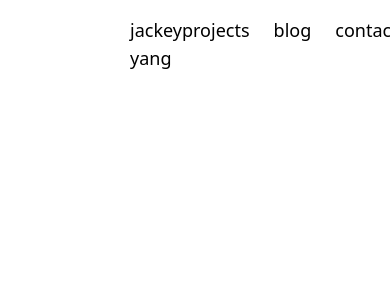
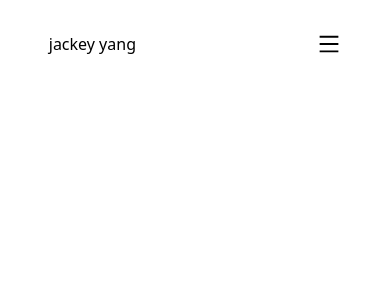
Before and after one commit to g00gol/my-portfolio, a Next.js app: page / in a window 390 px wide. Shown: the top 300 px of the page. Built offline with nearby package versions, Linux system fonts and the light colour scheme.

Commit message:
create mobile layout for nav

```diff
--- a/components/Nav.js
+++ b/components/Nav.js
@@ -1,9 +1,15 @@
+import { AiOutlineMenu } from "react-icons/ai";
+
 export default function Nav() {
   return (
-    <div className="flex mx-auto w-2/6 py-4 justify-between text-lg">
+    <div className="flex mx-auto w-9/12 md:w-2/6 py-8 justify-between text-base md:text-lg">
       <a href="#">jackey yang</a>
 
-      <div className="space-x-6">
+      <button className="block md:hidden">
+        <AiOutlineMenu size={24} />
+      </button>
+
+      <div className="hidden md:block space-x-6">
         <a href="#">projects</a>
         <a href="#">blog</a>
         <a href="#">contact</a>
```
